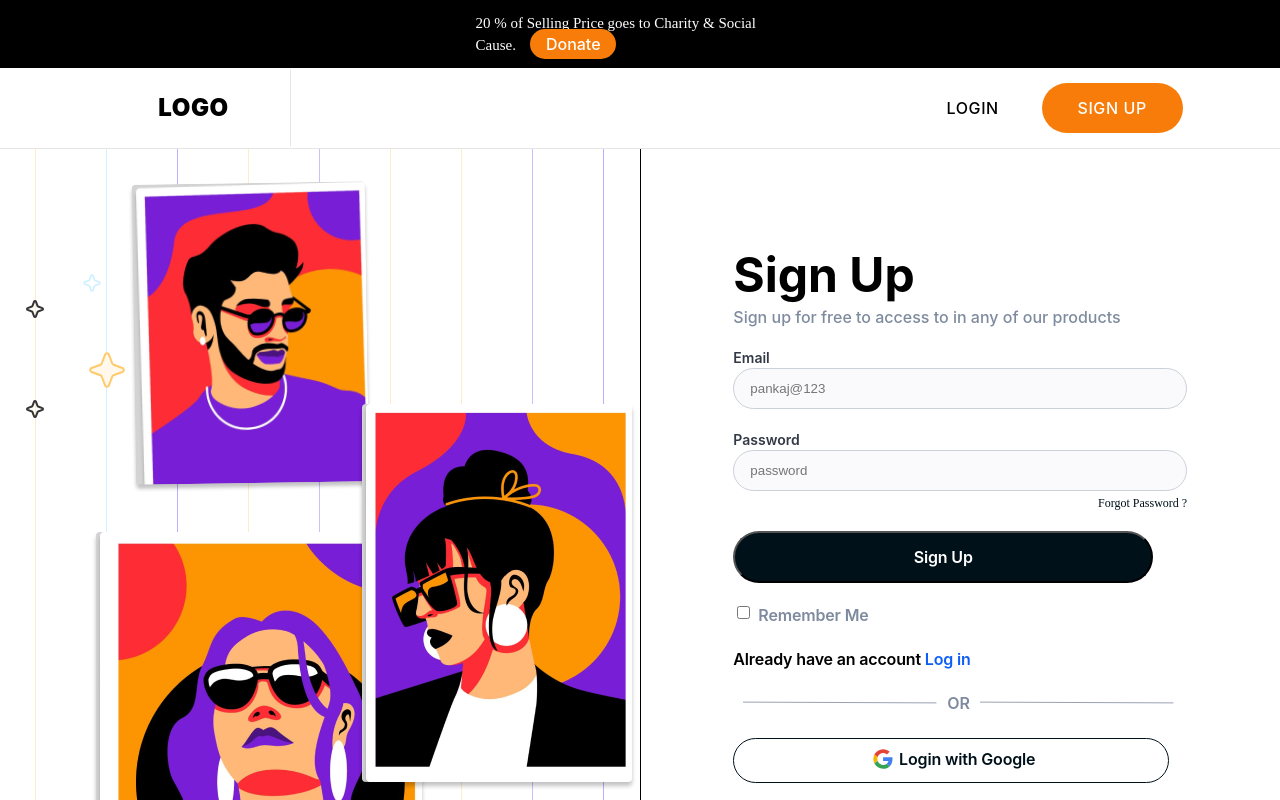
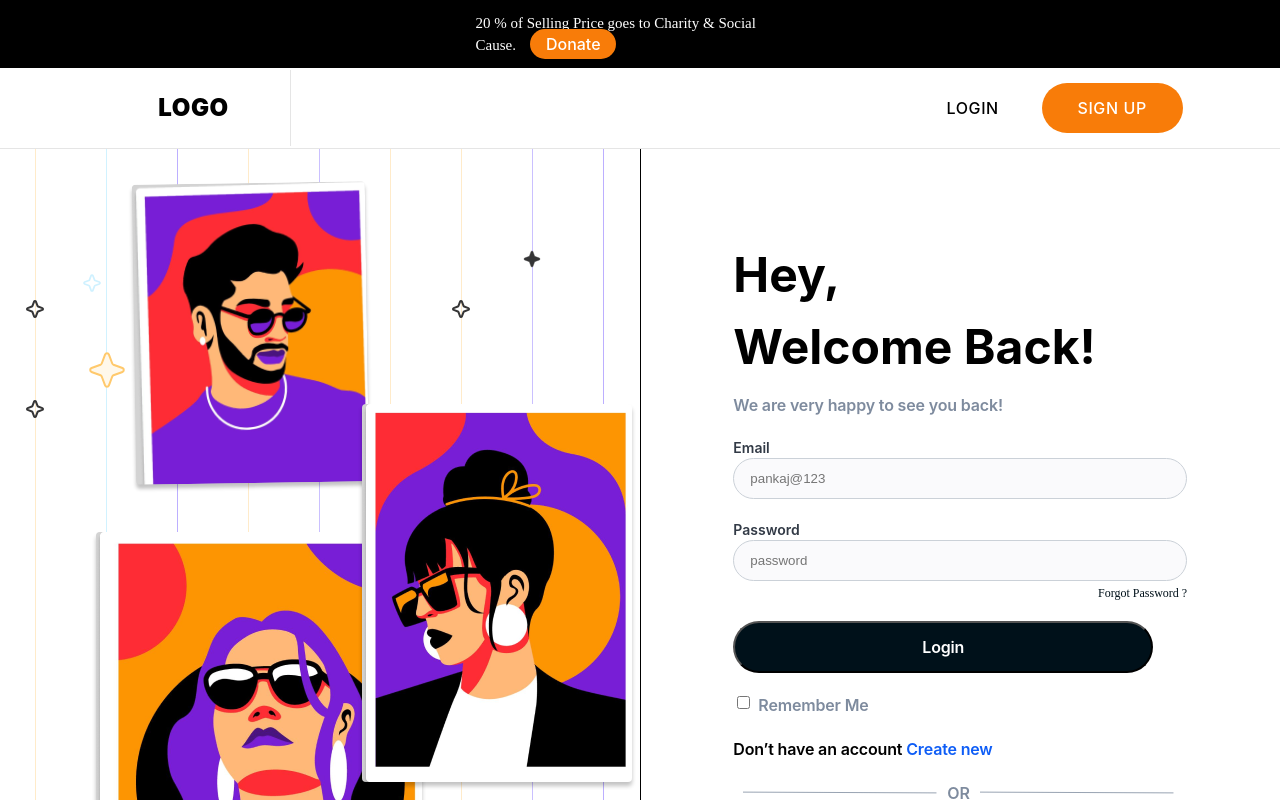
Before and after one commit to pankaj123445555/shopping_web, a React (Create React App) app: page / in a window 1280 px wide. Shown: the top 800 px of the page. Built offline with nearby package versions, Linux system fonts and the light colour scheme.

Commit message:
stattic screen of login page is completed

```diff
--- a/src/App.css
+++ b/src/App.css
@@ -232,3 +232,11 @@
     stroke: var(--text-slate-color-50, #7E8B9E);
     margin: 10px;
 }
+.bold-text{
+    color: #000;
+    font-family: Inter;
+    font-size: 48px;
+    font-style: normal;
+    font-weight: 700;
+    line-height: 150%;
+}
--- a/src/App.js
+++ b/src/App.js
@@ -1,11 +1,12 @@
 import './App.css';
-import Signup from './Signup';
+import LoginPage from './Component/LoginPage';
+// import Signup from './Signup';
 
 
 function App() {
   return (
     <div className="App">
-       <Signup/>
+       <LoginPage/>
     </div>
   );
 }
--- /dev/null
+++ b/src/Component/FormComponent.js
@@ -0,0 +1,42 @@
+import React from 'react'
+
+function FormComponent(props) {
+    console.log(props);
+  return (
+    <>
+    <div className='make-div-column'>
+    <span className='form-field-text'>Email</span>
+    <span><input placeholder='pankaj@123' type="text" className='form-input-tag' name="email"/></span>
+    </div>
+    <div className='make-div-column'>
+    <span className='form-field-text'>Password</span>
+    <span><input placeholder='password' type="password" className='form-input-tag' name="password"/></span>
+    <span className='forget-password'>Forgot Password ?</span>
+    </div>
+    <div>
+    <button className='form-signup-btn text-font'>{props.value==="login"?'Login' :"Sign Up"}</button>
+    </div>
+    <div className='make-div-row'>
+    <span><input style={{border: '0.795px solid var(--text-slate-color-20, #CBD1D8)', background: '#FAFAFC'}} type='checkbox'/></span>
+    <span style={{color: 'var(--text-slate-color-50, #7E8B9E)', marginLeft: '5px'}} className='text-font'>Remember Me </span>
+    </div>
+    <div>
+    <span className='text-font'>{props.value === 'login'? 'Don’t have an account': 'Already have an account'}</span>
+    <span className='text-font' style={{color: '#0E5DF6'}}>{props.value === 'login'? '  Create new': '  Log in'}  </span>
+    </div>
+    <div className='make-div-row'>
+    <span><img className='lines ' src='/images/line.svg' alt='line'/></span>
+    <span className='make-div-column text-font' style={{color: 'var(--text-slate-color-50, #7E8B9E)'}}>OR</span>
+    <span><img className='lines' src='/images/line.svg' alt='line'/></span>
+    </div>
+    <div className='form-input-tag' style={{background:'#FFF', borderRadius: '24px', border: '1px solid #00111A' , padding: '3px 7px', justifyContent: 'center'}}>
+    <div className='make-div-row' style={{justifyContent: 'center'}}>
+     <span><img src='/images/googleIcon.svg' alt='google icon'/></span>
+     <span className='make-div-column text-font' style={{justifyContent: 'center', marginTop: '-4px', color: '#00111A'}}>Login with Google</span>
+      </div>
+    </div>
+    </>
+  )
+}
+
+export default FormComponent
--- /dev/null
+++ b/src/Component/LoginForm.js
@@ -0,0 +1,22 @@
+import React from "react";
+import FormComponent from "./FormComponent";
+
+function LoginForm(props){
+
+    return (
+        <div className="signupForm">
+         <div className="form">
+         <div className="make-div-column">
+         <span className="bold-text">Hey,</span>
+         <span className="bold-text">Welcome Back!</span>
+         </div>
+         <div style={{marginTop:'-10px'}}>
+         <span style={{color: 'var(--text-slate-color-50, #7E8B9E)'}} className="text-font">We are very happy to see you back!</span>
+         </div>
+         <FormComponent value = {props.value}/>
+         </div>
+        </div>
+    )
+}
+
+export default LoginForm;
--- /dev/null
+++ b/src/Component/LoginPage.js
@@ -0,0 +1,20 @@
+import React from 'react'
+import Header from '../Header'
+import Logo from '../Logo'
+import ImageSection from '../ImageSection'
+import LoginForm from './LoginForm'
+
+function LoginPage() {
+  return (
+    <div>
+      <Header/>
+      <Logo/>
+      <div id='main-content'>
+      <ImageSection/>
+      <LoginForm value = "login"/>
+      </div>
+    </div>
+  )
+}
+
+export default LoginPage
--- a/src/ImageSection.js
+++ b/src/ImageSection.js
@@ -16,8 +16,12 @@ function ImageSection() {
       <span className='line' style={{ background: '#FFEBCA'}}></span>
       <span className='line' style={{ background: 'rgba(188, 175, 255, 0.78)'}}></span>
       <span className='line' style={{ background: '#FFEBCA'}}></span>
-      <span className='line' style={{ background: '#FFEBCA'}}></span>
-      <span className='line' style={{ background: 'rgba(188, 175, 255, 0.78)'}}></span>
+      <span className='line' style={{ background: '#FFEBCA'}}>
+      <img style={{top:'150px', left: '-10px'}} className='star-icon' src="/images/star5.svg" alt='star icon'/>
+      </span>
+      <span className='line' style={{ background: 'rgba(188, 175, 255, 0.78)'}}>
+      <img style={{top:'100px', left: '-10px'}} className='star-icon' src="/images/star7.svg" alt='star icon'/>
+      </span>
       <span className='line' style={{ background: '#BCAFFF'}}></span>
       <div style={{position:'absolute'}} id='img1'></div>
       <div style={{position:'absolute'}} id='img2'></div>
--- a/src/SignupForm.js
+++ b/src/SignupForm.js
@@ -1,4 +1,5 @@
 import React from 'react'
+import FormComponent from './Component/FormComponent'
 
 function SignupForm() {
   return (
@@ -8,37 +9,7 @@ function SignupForm() {
       <span id='signup-text'>Sign Up</span>
       <span id='lwr-text'>Sign up for free to access to in any of our products </span>
       </div>
-      <div className='make-div-column'>
-      <span className='form-field-text'>Email</span>
-      <span><input placeholder='pankaj@123' type="text" className='form-input-tag' name="email"/></span>
-      </div>
-      <div className='make-div-column'>
-      <span className='form-field-text'>Password</span>
-      <span><input placeholder='password' type="password" className='form-input-tag' name="password"/></span>
-      <span className='forget-password'>Forgot Password ?</span>
-      </div>
-      <div>
-      <button className='form-signup-btn text-font'>Sign Up</button>
-      </div>
-      <div className='make-div-row'>
-      <span><input style={{border: '0.795px solid var(--text-slate-color-20, #CBD1D8)', background: '#FAFAFC'}} type='checkbox'/></span>
-      <span style={{color: 'var(--text-slate-color-50, #7E8B9E)', marginLeft: '5px'}} className='text-font'>Remember Me </span>
-      </div>
-      <div>
-      <span className='text-font'>Already have an account</span>
-      <span className='text-font' style={{color: '#0E5DF6'}}> Log in </span>
-      </div>
-      <div className='make-div-row'>
-      <span><img className='lines ' src='/images/line.svg' alt='line'/></span>
-      <span className='make-div-column text-font' style={{color: 'var(--text-slate-color-50, #7E8B9E)'}}>OR</span>
-      <span><img className='lines' src='/images/line.svg' alt='line'/></span>
-      </div>
-      <div className='form-input-tag' style={{background:'#FFF', borderRadius: '24px', border: '1px solid #00111A' , padding: '3px 7px', justifyContent: 'center'}}>
-      <div className='make-div-row' style={{justifyContent: 'center'}}>
-       <span><img src='/images/googleIcon.svg' alt='google icon'/></span>
-       <span className='make-div-column text-font' style={{justifyContent: 'center', marginTop: '-4px', color: '#00111A'}}>Login with Google</span>
-      </div>
-      </div>
+      <FormComponent/>
       </div>
     </div>
   )
```
